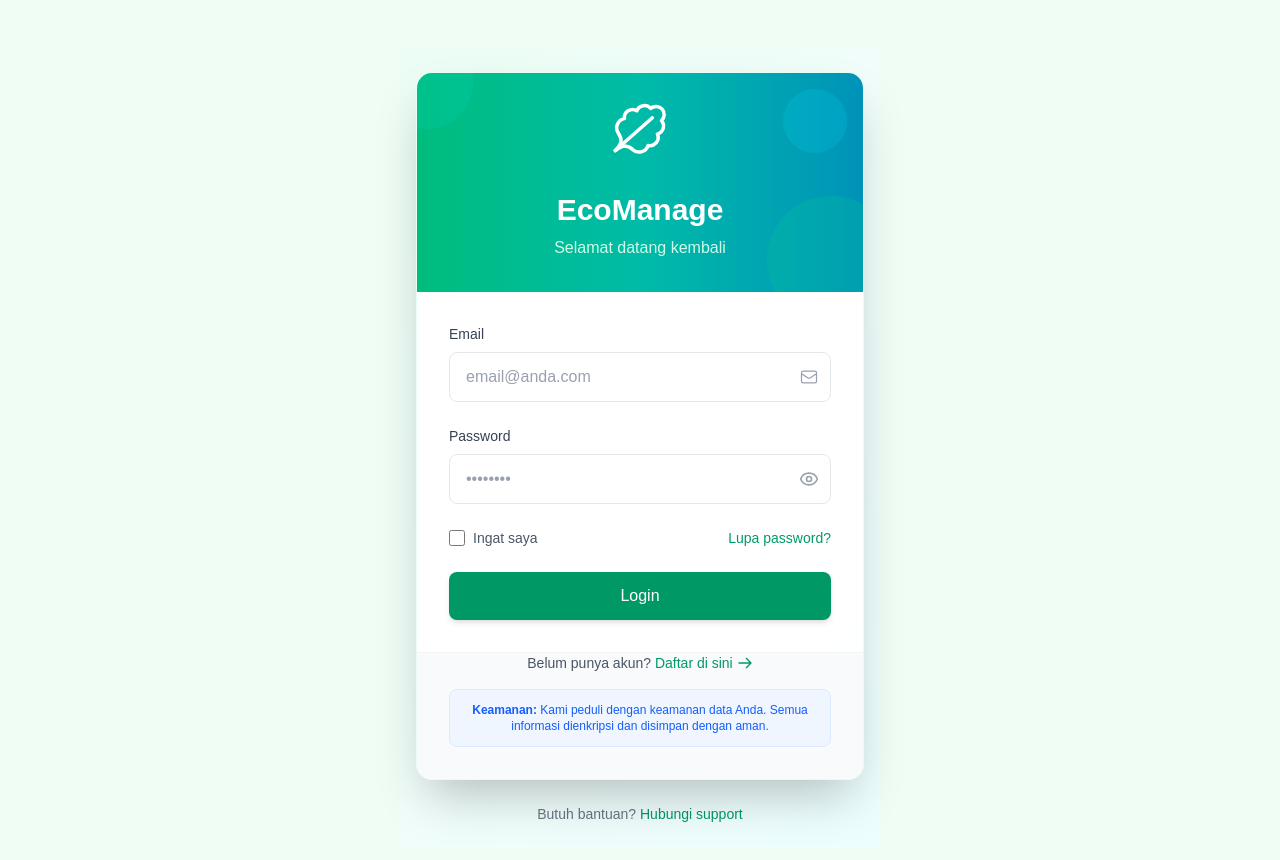
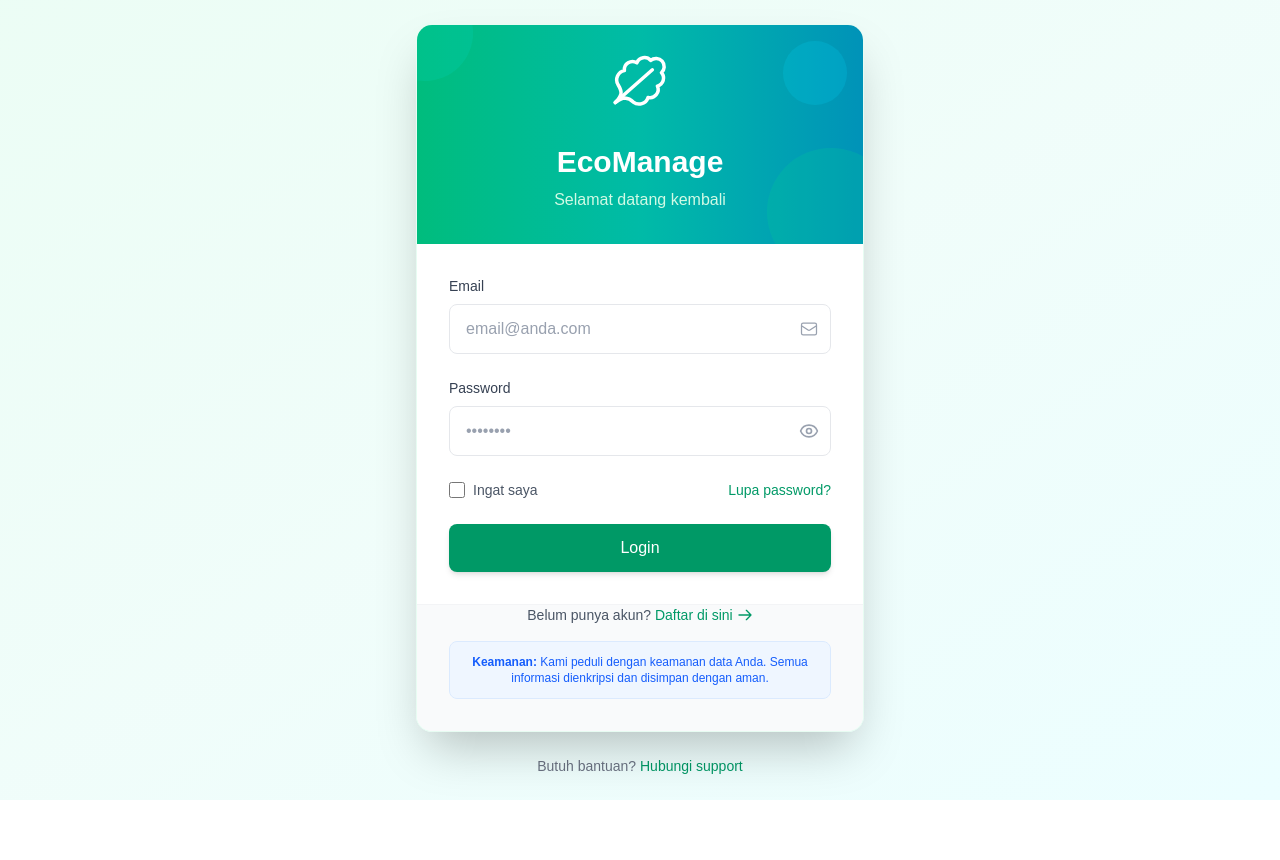
Before and after one commit to lavinianataniela05/eco-manage, a Next.js app: page /login in a window 1280 px wide. Shown: the top 860 px of the page. After the commit the page ends 800 px from the top, so only its background shows below. Built offline with nearby package versions, Linux system fonts and the light colour scheme.

Commit message:
feat: Refactor LoginPage to use Suspense for improved loading state

```diff
--- a/app/login/page.tsx
+++ b/app/login/page.tsx
@@ -1,10 +1,12 @@
 // app/login/page.tsx
 import LoginForm from '../../components/auth/LoginForm';
 
+import { Suspense } from 'react'
+
 export default function LoginPage() {
   return (
-    <div className="min-h-screen bg-green-50 flex items-center justify-center py-12 px-4 sm:px-6 lg:px-8">
+    <Suspense fallback={<div>Loading...</div>}>
       <LoginForm />
-    </div>
-  );
+    </Suspense>
+  )
 }
```
